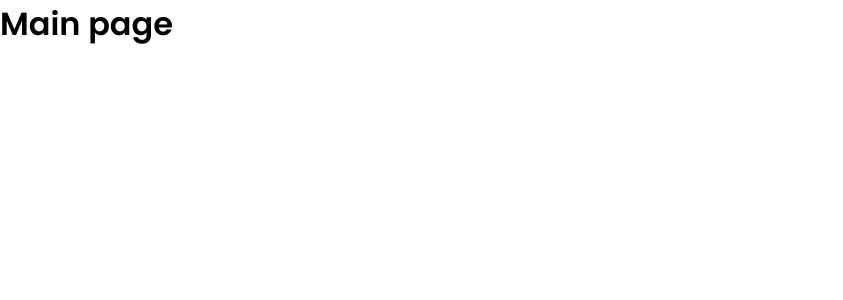
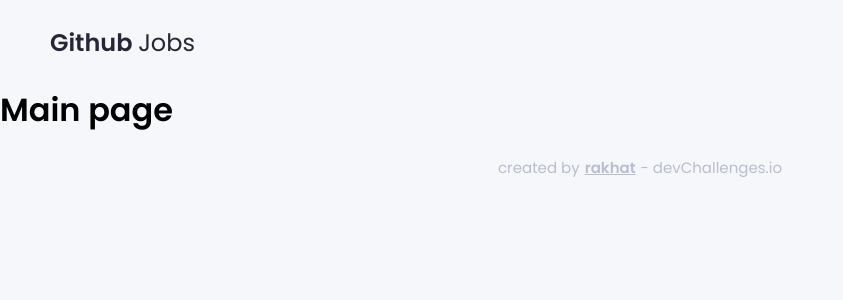
Before and after one commit to rooohaa/github-jobs-app, a Next.js app: page / in a window 1280 px wide. Shown: the top 300 px of the page, without its empty margins (0-843 px from the left). Built offline with nearby package versions, Linux system fonts and the light colour scheme.

Commit message:
add/main-layout for pages

```diff
--- /dev/null
+++ b/app/components/Footer/index.js
@@ -0,0 +1,20 @@
+import { Container } from '../../sc/Container'
+import { FooterWrapper } from './style'
+
+const Footer = () => {
+   return (
+      <FooterWrapper>
+         <Container>
+            <div className="footer-text">
+               created by
+               <a href="https://github.com/rooohaa" target="_blank">
+                  rakhat
+               </a>
+               - devChallenges.io
+            </div>
+         </Container>
+      </FooterWrapper>
+   )
+}
+
+export { Footer }
--- /dev/null
+++ b/app/components/Footer/style.js
@@ -0,0 +1,18 @@
+import styled from 'styled-components'
+
+export const FooterWrapper = styled.footer`
+   padding: 25px 0;
+
+   div.footer-text {
+      text-align: center;
+      font-size: 15px;
+      line-height: 18px;
+      color: #b9bdcf;
+
+      a {
+         font-weight: bold;
+         text-decoration: underline;
+         padding: 5px;
+      }
+   }
+`
--- /dev/null
+++ b/app/components/Header/index.js
@@ -0,0 +1,17 @@
+import { Container } from '../../sc/Container'
+import { HeaderWrapper } from './style'
+
+const Header = () => {
+   return (
+      <HeaderWrapper>
+         <Container>
+            <h1>
+               <span className="h-bold">Github </span>
+               Jobs
+            </h1>
+         </Container>
+      </HeaderWrapper>
+   )
+}
+
+export { Header }
--- /dev/null
+++ b/app/components/Header/style.js
@@ -0,0 +1,17 @@
+import styled from 'styled-components'
+
+export const HeaderWrapper = styled.header`
+   padding: 25px 0;
+
+   h1 {
+      font-size: 24px;
+      line-height: 36px;
+      font-weight: normal;
+
+      color: #282538;
+
+      span.h-bold {
+         font-weight: bold;
+      }
+   }
+`
--- /dev/null
+++ b/app/components/Layout/index.js
@@ -0,0 +1,14 @@
+import { Header } from '../Header'
+import { Footer } from '../Footer'
+
+const Layout = ({ children }) => {
+   return (
+      <>
+         <Header />
+         {children}
+         <Footer />
+      </>
+   )
+}
+
+export { Layout }
--- /dev/null
+++ b/app/components/index.js
@@ -0,0 +1,5 @@
+// For named exports!
+
+export { Layout } from './Layout'
+export { Header } from './Header'
+export { Footer } from './Footer'
--- /dev/null
+++ b/app/sc/Container.js
@@ -0,0 +1,8 @@
+import styled from 'styled-components'
+
+export const Container = styled.div`
+   max-width: 1200px;
+   margin: 0 auto;
+   overflow: hidden;
+   padding: 0 10px;
+`
--- a/pages/index.js
+++ b/pages/index.js
@@ -1,5 +1,11 @@
+import { Layout } from '../app/components'
+
 const MainPage = () => {
-   return <h1>Main page</h1>
+   return (
+      <Layout>
+         <h1>Main page</h1>
+      </Layout>
+   )
 }
 
 export default MainPage
--- a/styles/globals.css
+++ b/styles/globals.css
@@ -1,6 +1,10 @@
 html,
 body {
    font-family: 'Poppins', sans-serif;
+}
+
+body {
+   background-color: #f6f7fb;
 }
 
 a {
```
